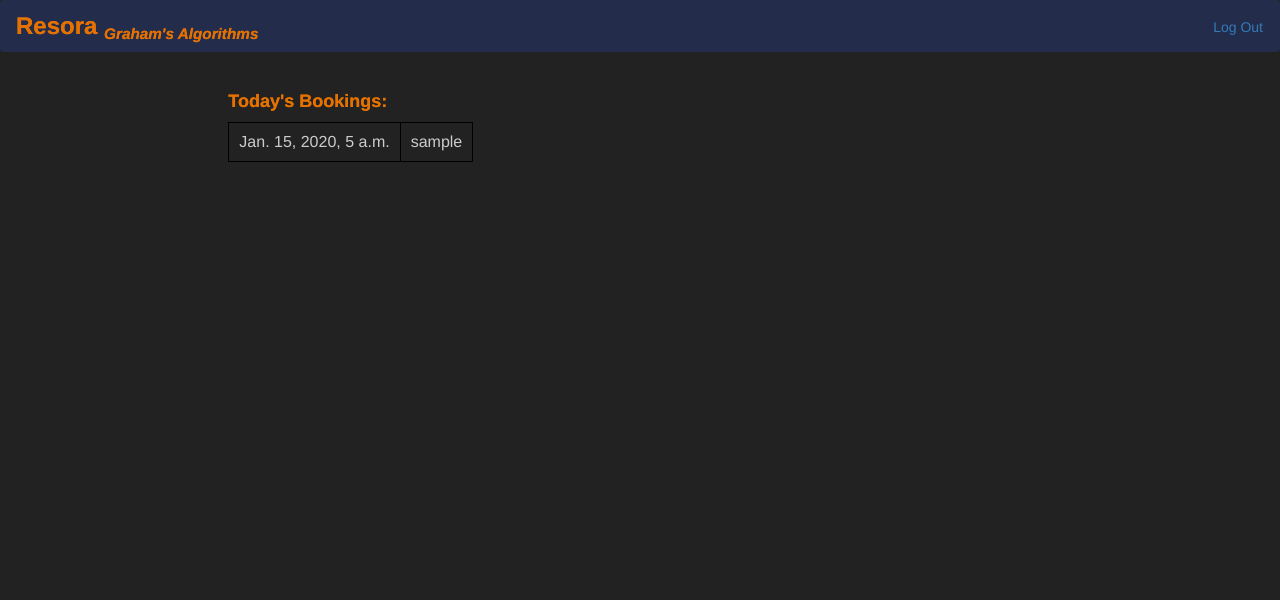
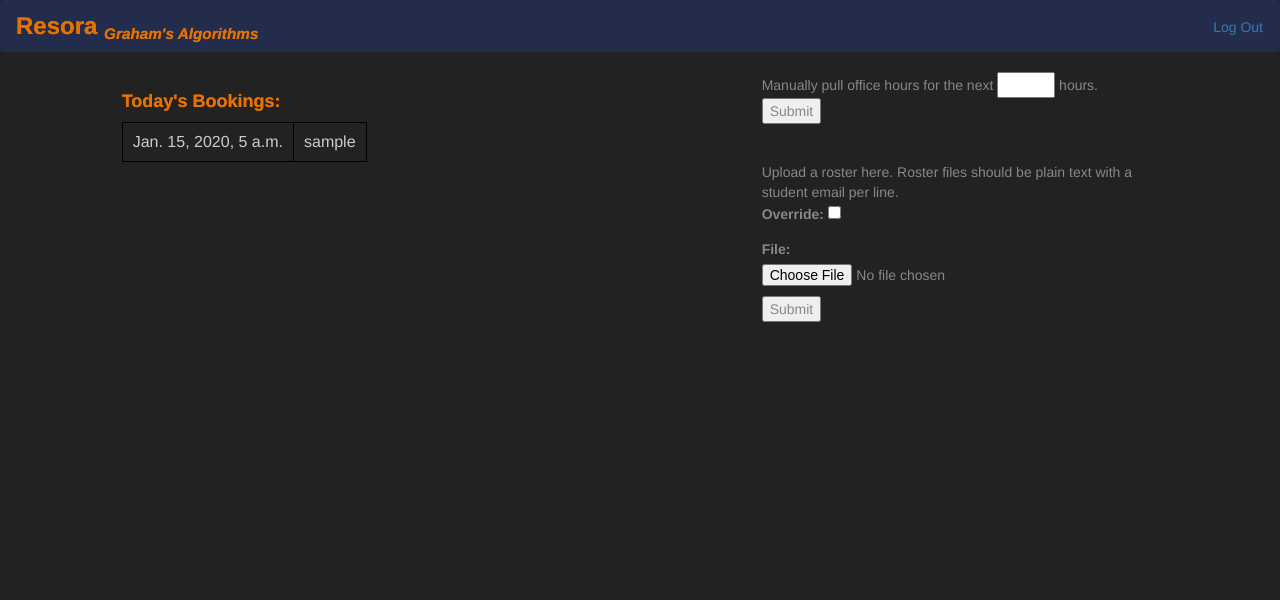
Before and after one commit to max7patek/resora, a Django app: page /ta in a window 1280 px wide. Shown: the top 600 px of the page. Run offline with Django 3.2, Linux system fonts and the light colour scheme; a user stored in the database is signed in; tables that the repository leaves empty hold one stand-in row (values such as "Sample post"); parts of the project's set-up code (start-up, migrations or seed data) failed here and were passed over; some libraries are stand-ins or nearby versions.

Commit message:
added administrative forms to the ta page

```diff
--- /dev/null
+++ b/booker/forms.py
@@ -0,0 +1,19 @@
+from django import forms
+
+from booker.authorization import *
+
+class UploadRosterForm(forms.Form):
+
+    override = forms.BooleanField(required=False)
+    file = forms.FileField()
+
+    @staticmethod
+    def handle_uploaded_file(file, override=False):
+        print('handling file')
+        if override:
+            for stud in Student.objects.all():
+                stud.delete()
+        for line in file:
+            email = line.decode('utf-8').strip()
+            if not is_enrolled(email):
+                Student.make(email)
--- a/booker/models.py
+++ b/booker/models.py
@@ -118,8 +118,22 @@ def remove_gcalendar(sender, **kwargs):
 class TA(models.Model):
     email = models.CharField(max_length=50)
 
+    @classmethod
+    def make(cls, email):
+        self = cls()
+        self.email = email
+        self.save()
+        return self
+
 class Student(models.Model):
     email = models.CharField(max_length=50)
+
+    @classmethod
+    def make(cls, email):
+        self = cls()
+        self.email = email
+        self.save()
+        return self
 
 @receiver(post_save, sender=TA)
 def add_permission_upon_add_ta(sender, **kwargs):
--- a/booker/templates/booker/ta.html
+++ b/booker/templates/booker/ta.html
@@ -8,16 +8,32 @@
 
 <div class="container-fluid">
 <div class="row">
-  <div class="col-md-2 center">
+  <div class="col-md-1 center">
   </div>
-  <div class="col-md-8 center">
+  <div class="col-md-6 center">
 
     <h2> Today's Bookings: </h2>
     <div id="bookings">
     </div>
 
   </div>
-  <div class="col-md-2 center">
+  <div class="col-md-4 center">
+
+    <form action="{% url 'manual-pull'%}" method='post' class="bottom-three" onsubmit="return confirm('Please Note: This will permenantly create bookables for any events in any bookable calendar! Bookables cannot be changed once created. Make sure that all events being pulled have locations and are actually staffed!');">
+      {% csrf_token %}
+      Manually pull office hours for the next <input type="number" name="hours" value="hours" min="1" max="48" required> hours.
+      <input type="submit" value="Submit">
+    </form>
+
+    <form action="{% url 'roster-upload'%}" method='post' enctype="multipart/form-data" class="bottom-three">
+      Upload a roster here. Roster files should be plain text with a student email per line.
+      {% csrf_token %}
+      {{ form.as_p }}
+      <input type="submit" value="Submit">
+    </form>
+
+  </div>
+  <div class="col-md-1 center">
   </div>
 </div>
 </div>
--- a/booker/urls.py
+++ b/booker/urls.py
@@ -8,6 +8,8 @@ urlpatterns = [
     path('bookables', views.bookables, name='bookables'),
     path('booking', views.booking, name='booking'),
     path('ta', views.as_ta, name="as-ta"),
+    path('ta/manual-pull', views.manual_pull, name="manual-pull"),
+    path('ta/roster-upload', views.roster_upload, name="roster-upload"),
     path('ajax/all-bookables', ajax.all_bookables, name='all-bookables'),
     path('ajax/book', ajax.book, name='book'),
     path('ajax/release-booking', ajax.release_booking, name='release-booking'),
--- a/booker/views.py
+++ b/booker/views.py
@@ -3,9 +3,12 @@ from django.http import HttpResponse, HttpResponseRedirect, JsonResponse
 from django.template import Context, loader
 from django.db import transaction
 from django.contrib.auth.decorators import login_required
+from django.core.management import call_command
+
 
 from booker.models import *
 from booker.authorization import *
+from booker.forms import *
 
 from collections import Counter
 
@@ -35,8 +38,31 @@ def booking(request):
 
 @login_required
 def as_ta(request):
+    if not is_ta(request.user.email):
+        return HttpResponseRedirect('/bookables')
     template = loader.get_template('booker/ta.html')
-    return HttpResponse(template.render({}, request))
+    return HttpResponse(template.render({'form':UploadRosterForm()}, request))
+
+@login_required
+def manual_pull(request):
+    if not is_ta(request.user.email):
+        return HttpResponseRedirect('/bookables')
+    if request.method == 'POST':
+        call_command('pullofficehours', request.POST.get('hours'))
+    return HttpResponseRedirect('/ta')
+
+@login_required
+def roster_upload(request):
+    if not is_ta(request.user.email):
+        return HttpResponseRedirect('/bookables')
+    if request.method == 'POST':
+        form = UploadRosterForm(request.POST, request.FILES)
+        if form.is_valid():
+            UploadRosterForm.handle_uploaded_file(request.FILES['file'], request.POST.get('override'))
+            return HttpResponseRedirect('/ta')
+    else:
+        form = UploadRosterForm()
+    return HttpResponseRedirect('/ta')
 
 def landing(request):
     if request.user.is_authenticated:
```
